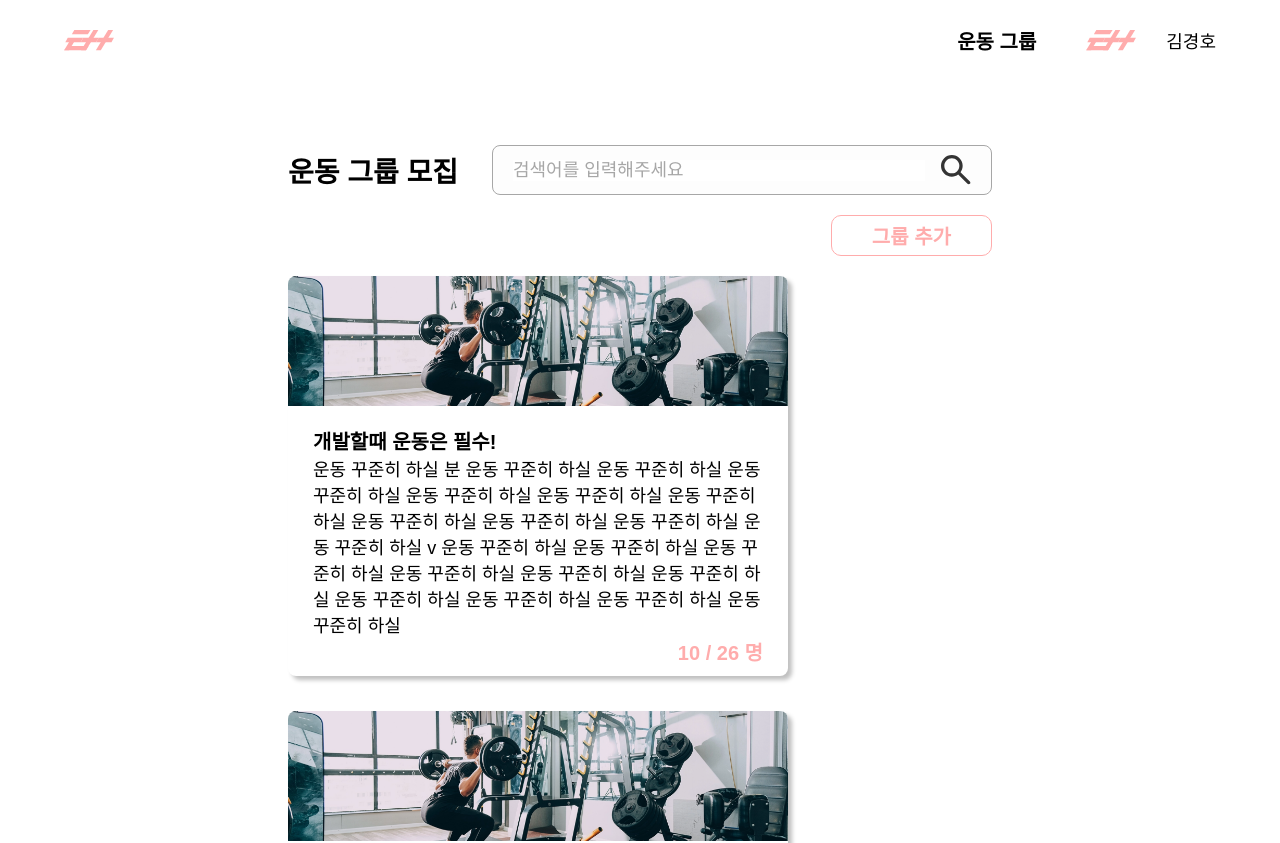
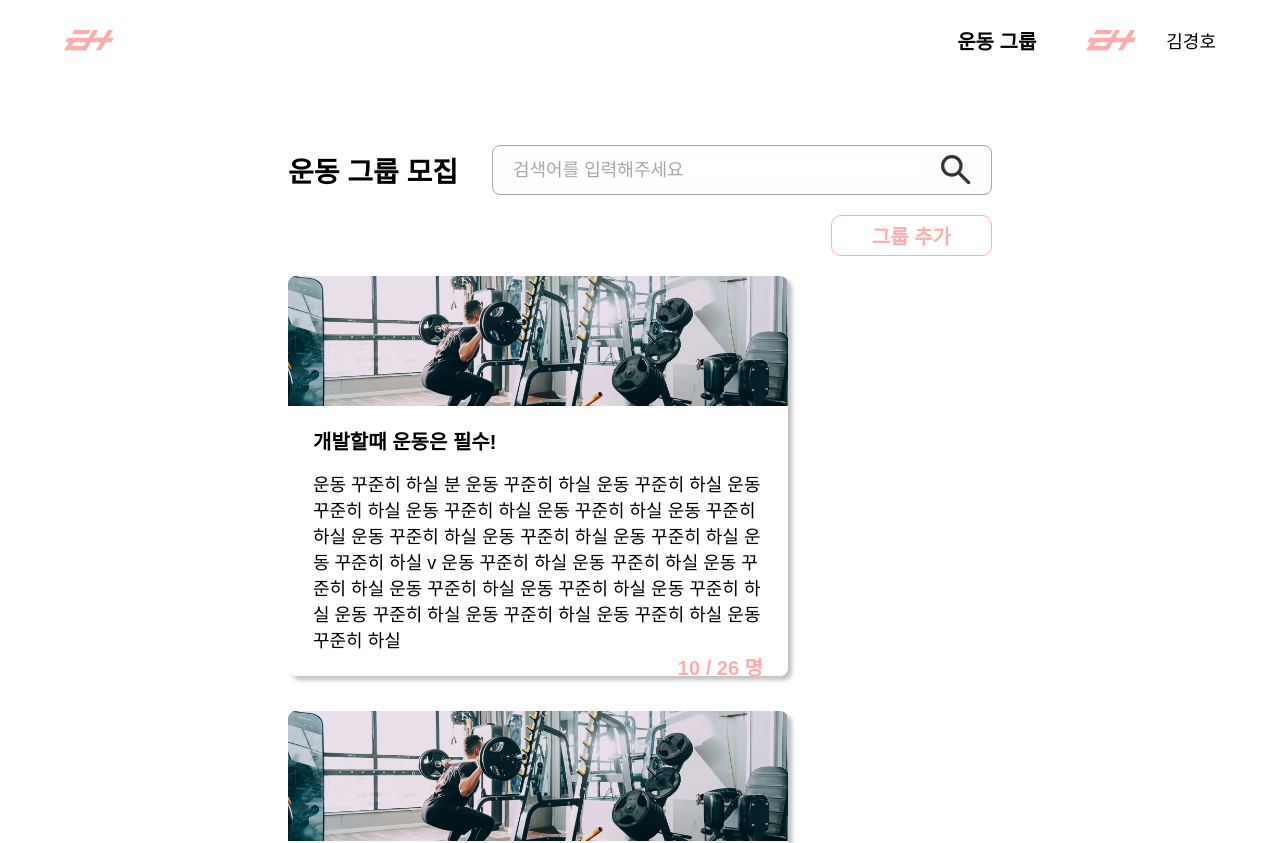
Before and after one commit to DSM-EH/EH-front, a Next.js app: page /group in a window 1280 px wide. Shown: the top 843 px of the page. Built offline with nearby package versions, Linux system fonts and the light colour scheme; a web font is replaced by a local one.

Commit message:
fix: design

```diff
--- a/components/group/GroupItem.tsx
+++ b/components/group/GroupItem.tsx
@@ -59,12 +59,12 @@ const _InformationWrapper = styled.div`
   min-height: 50%;
   display: flex;
   flex-direction: column;
-  justify-content: space-between;
 `;
 
 const _Title = styled.p`
   ${({ theme }) => theme.font.body3};
   color: ${({ theme }) => theme.color.black};
+  margin-bottom: 15px;
 `;
 
 const _Description = styled.p`
--- a/components/group/GroupPart.tsx
+++ b/components/group/GroupPart.tsx
@@ -4,6 +4,7 @@ import SearchBar from '@/components/common/searchBar';
 import Button from '../common/button';
 import { GroupItemData, GroupItemType } from '@/utils/constants/group';
 import GroupItem from './GroupItem';
+import Link from 'next/link';
 
 const GroupPart = () => {
   const [search, setSearch] = useState<string>('');
@@ -19,9 +20,11 @@ const GroupPart = () => {
         <SearchBar placeholder="검색어를 입력해주세요" onChange={onChange} value={search} type="text" />
       </_UpperWrapper>
       <_ButtonWrapper>
-        <Button buttonColor="main01" fontColor="main01">
-          그룹 추가
-        </Button>
+        <Link href="/group/create">
+          <Button buttonColor="main01" fontColor="main01">
+            그룹 추가
+          </Button>
+        </Link>
       </_ButtonWrapper>
       <_ListWrapper>
         {GroupItemData.map((element: GroupItemType) => (
```
